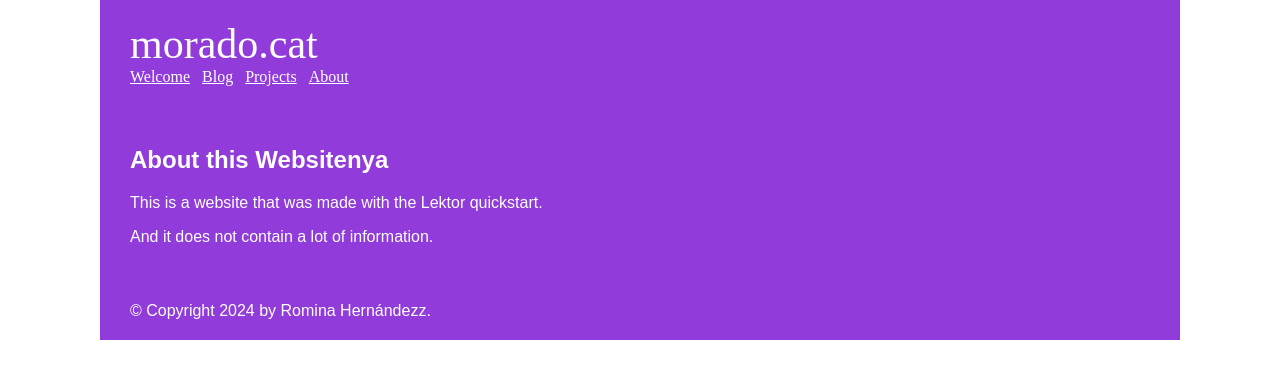
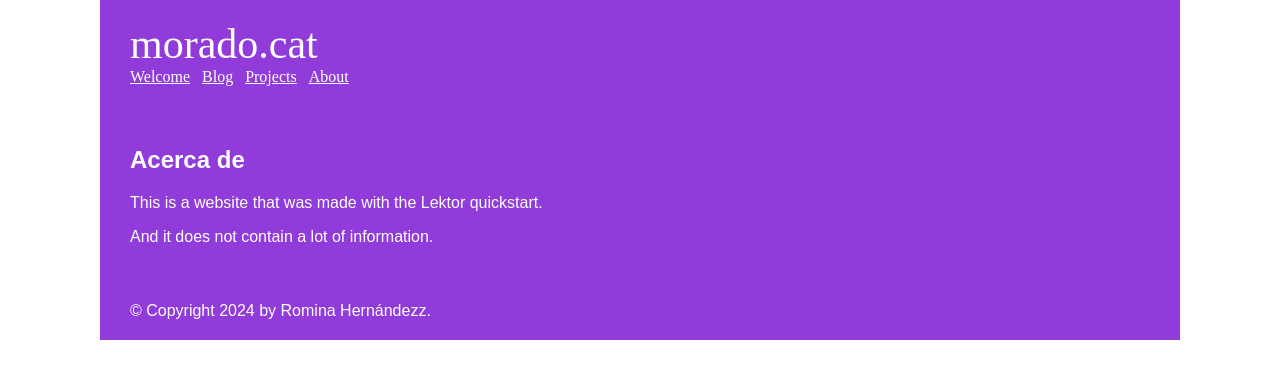
Before and after one commit to rohernandezz/morado.cat, a plain HTML site: page about/index.html in a window 1280 px wide. Drawn offline with Linux system fonts and the light colour scheme; a web font is replaced by a local one.

Commit message:
Synchronized build

```diff
--- a/about/index.html
+++ b/about/index.html
@@ -1,7 +1,7 @@
 <!doctype html>
 <meta charset="utf-8">
 <link rel="stylesheet" href="../static/style.css">
-<title>About this Websitenya — morado.cat</title>
+<title>Acerca de — morado.cat</title>
 <body>
   <header>
     <h1>morado.cat</h1>
@@ -20,7 +20,7 @@
   </header>
   <div class="page">
 
-  <h2>About this Websitenya</h2>
+  <h2>Acerca de</h2>
   <p>This is a website that was made with the Lektor quickstart.</p>
 <p>And it does not contain a lot of information.</p>
 
```
